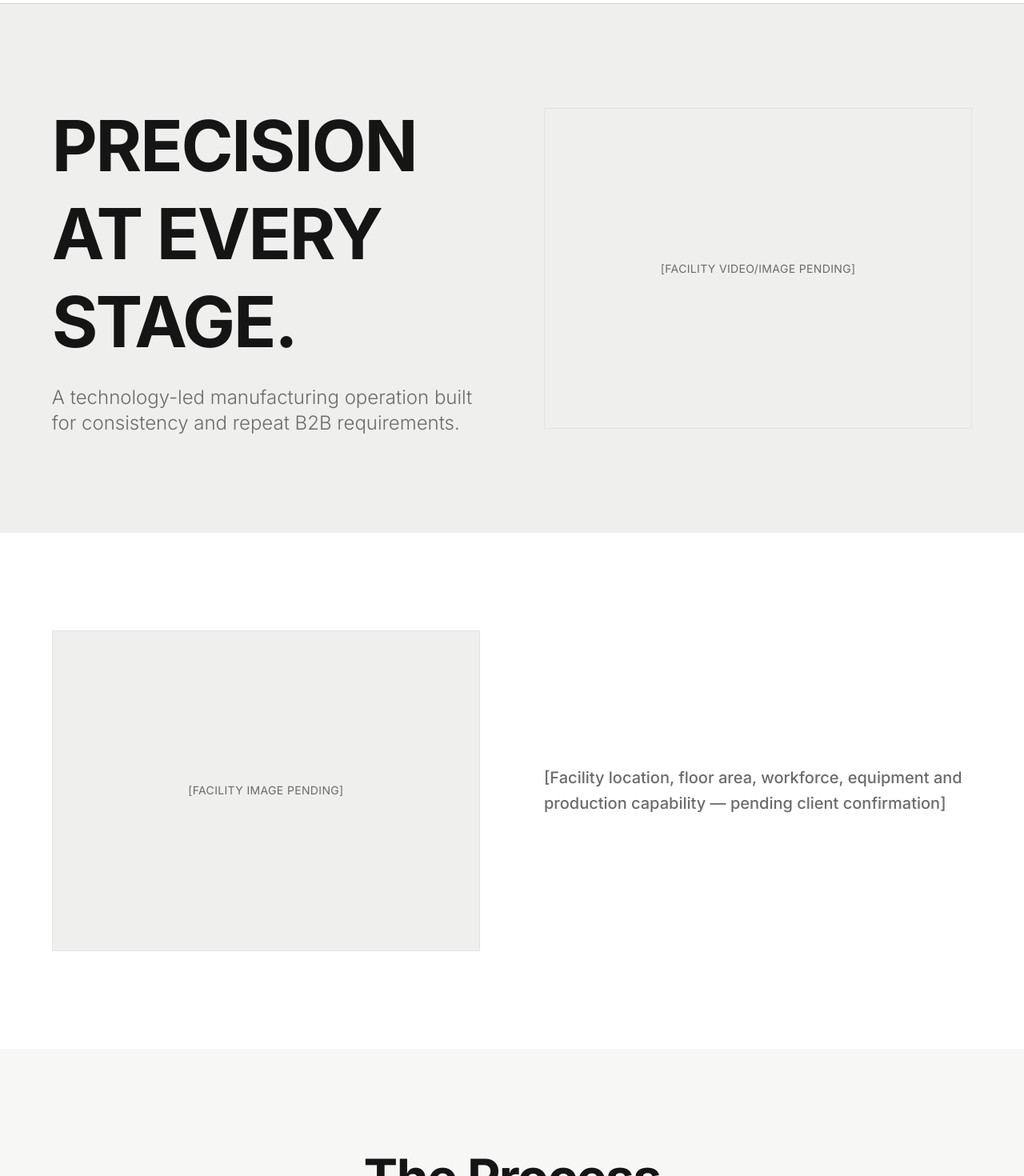
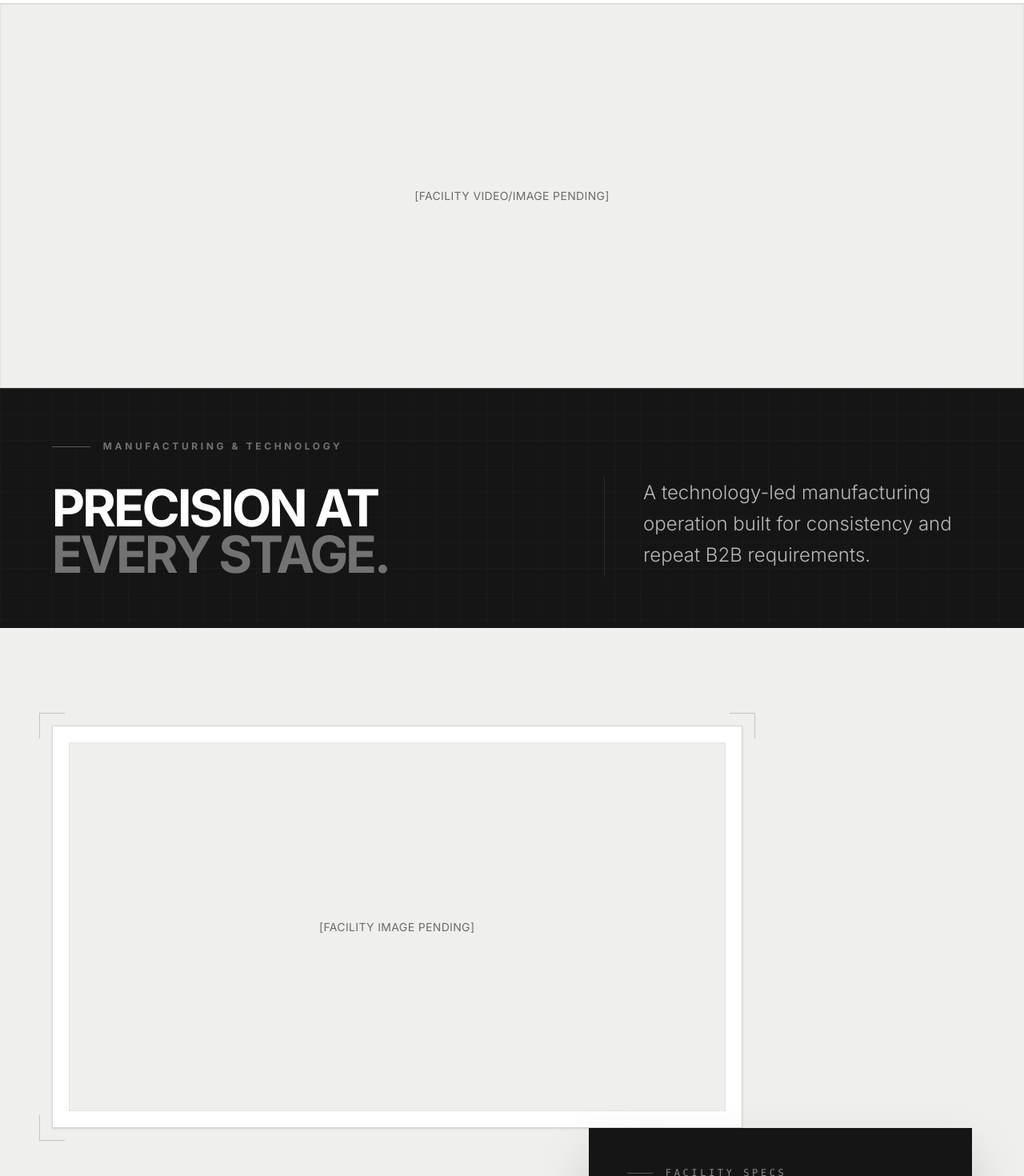
Before and after one commit to divinestarsever-tech/Divinestar, a Next.js app: page /manufacturing in a window 1280 px wide. Shown: the part 60-1530 px from the top of the page at 80% size. Built offline with nearby package versions, Linux system fonts and the light colour scheme.

Commit message:
Manufacturing page half redesign

```diff
--- a/app/manufacturing/page.tsx
+++ b/app/manufacturing/page.tsx
@@ -7,31 +7,83 @@ export default function ManufacturingPage() {
     <div className="flex flex-col w-full overflow-x-hidden">
 
       {/* 1. PAGE HERO */}
-      <Section className="bg-[var(--color-brand-panel)]" withFluidVertical>
-        <div className="grid grid-cols-1 lg:grid-cols-2 gap-[var(--fluid-gap)] items-center w-full">
-          <div>
-            <h1 className="text-[length:var(--fluid-h1)] leading-tight font-bold tracking-tight text-[var(--color-brand-graphite)] mb-6 uppercase">
-              Precision At Every Stage.
+      <section className="relative w-full min-h-[75vh] md:min-h-[85vh] lg:min-h-[90vh] flex flex-col">
+        {/* Top 75-80% - Full-bleed Image Layer */}
+        <div className="w-full flex-1 relative min-h-[45vh] md:min-h-[60vh]">
+          <Placeholder className="absolute inset-0 w-full h-full object-cover" label="[Facility video/image pending]" />
+        </div>
+
+        {/* Premium Engineered Lower-Third Bar */}
+        <div className="w-full bg-[var(--color-brand-graphite)] relative shrink-0 border-t border-white/10">
+
+          {/* Subtle Engineered Grid Background */}
+          <div className="absolute inset-0 opacity-[0.02] pointer-events-none" style={{ backgroundImage: 'linear-gradient(to right, #ffffff 1px, transparent 1px), linear-gradient(to bottom, #ffffff 1px, transparent 1px)', backgroundSize: '2rem 2rem' }} />
+
+          <div className="w-full max-w-[1600px] mx-auto relative z-10 flex flex-col lg:flex-row lg:items-end justify-between px-[var(--fluid-px)] py-12 lg:py-16 gap-10 lg:gap-16">
+
+            {/* Left: Headline Area */}
+            <div className="flex-1">
+              <div className="flex items-center gap-4 mb-6 lg:mb-10">
+                <span className="w-12 h-[1px] bg-white/30" />
+                <span className="text-xs font-bold tracking-[0.3em] text-white/40 uppercase">
+                  Manufacturing & Technology
+                </span>
+              </div>
+              <h1 className="text-[clamp(2.5rem,5vw,5.5rem)] leading-[0.9] font-bold tracking-tighter text-[var(--color-brand-white)] uppercase">
+                Precision At <br className="hidden lg:block" />
+                <span className="text-white/40">Every Stage.</span>
               </h1>
-            <p className="text-xl md:text-2xl font-light text-[var(--color-brand-text-secondary)] max-w-2xl">
+            </div>
+
+            {/* Right: Subhead Area */}
+            <div className="lg:w-[45%] xl:w-[40%] flex flex-col gap-8 lg:border-l border-white/10 lg:pl-12 lg:pb-2">
+              <p className="text-lg md:text-xl lg:text-2xl font-light text-white/70 leading-relaxed max-w-xl">
                 A technology-led manufacturing operation built for consistency and repeat B2B requirements.
               </p>
             </div>
-          <Placeholder className="aspect-[4/3] w-full" label="[Facility video/image pending]" />
+
           </div>
-      </Section>
+        </div>
+      </section>
 
       {/* 2. FACILITY OVERVIEW */}
-      <Section className="bg-[var(--color-brand-white)]" withFluidVertical>
-        <div className="grid grid-cols-1 md:grid-cols-2 gap-[var(--fluid-gap)] items-center w-full">
-          <div className="order-2 md:order-1">
-            <Placeholder className="aspect-[4/3] w-full" label="[Facility image pending]" />
+      <Section className="bg-[var(--color-brand-panel)]" withFluidVertical>
+        <div className="w-full max-w-[1600px] mx-auto">
+
+          <div className="grid grid-cols-1 lg:grid-cols-12 gap-8 lg:gap-0 lg:items-end">
+
+            {/* Architectural Framed Image (Cols 1-9) */}
+            <div className="lg:col-start-1 lg:col-end-10 relative">
+               {/* Decorative Precision Brackets */}
+               <div className="hidden lg:block absolute -top-4 -left-4 w-8 h-8 border-t border-l border-[var(--color-brand-graphite)]/20" />
+               <div className="hidden lg:block absolute -top-4 -right-4 w-8 h-8 border-t border-r border-[var(--color-brand-graphite)]/20" />
+               <div className="hidden lg:block absolute -bottom-4 -left-4 w-8 h-8 border-b border-l border-[var(--color-brand-graphite)]/20" />
+
+               <div className="p-3 md:p-5 bg-[var(--color-brand-white)] border border-[var(--color-brand-line)] shadow-sm relative z-0">
+                 <Placeholder className="aspect-[16/9] w-full" label="[Facility image pending]" />
                </div>
-          <div className="order-1 md:order-2">
-            <p className="text-lg md:text-xl text-[var(--color-brand-text-secondary)] leading-relaxed font-medium">
+            </div>
+
+            {/* Overlapping Spec Card (Cols 8-13) */}
+            <div className="lg:col-start-8 lg:col-end-13 relative z-10 lg:-mb-12">
+               <div className="bg-[var(--color-brand-graphite)] p-8 md:p-12 shadow-[0_30px_60px_rgba(0,0,0,0.15)] flex flex-col gap-6">
+
+                 <div className="flex items-center gap-4">
+                   <div className="w-8 h-[1px] bg-white/30" />
+                   <span className="text-[10px] md:text-xs tracking-[0.3em] uppercase text-white/50 font-mono">
+                     Facility Specs
+                   </span>
+                 </div>
+
+                 <p className="text-lg md:text-xl text-[var(--color-brand-white)] leading-relaxed font-light">
                    [Facility location, floor area, workforce, equipment and production capability — pending client confirmation]
                  </p>
+
                </div>
+            </div>
+
+          </div>
+
         </div>
       </Section>
 
```
Lines whose indentation alone changed are shown as unchanged.
